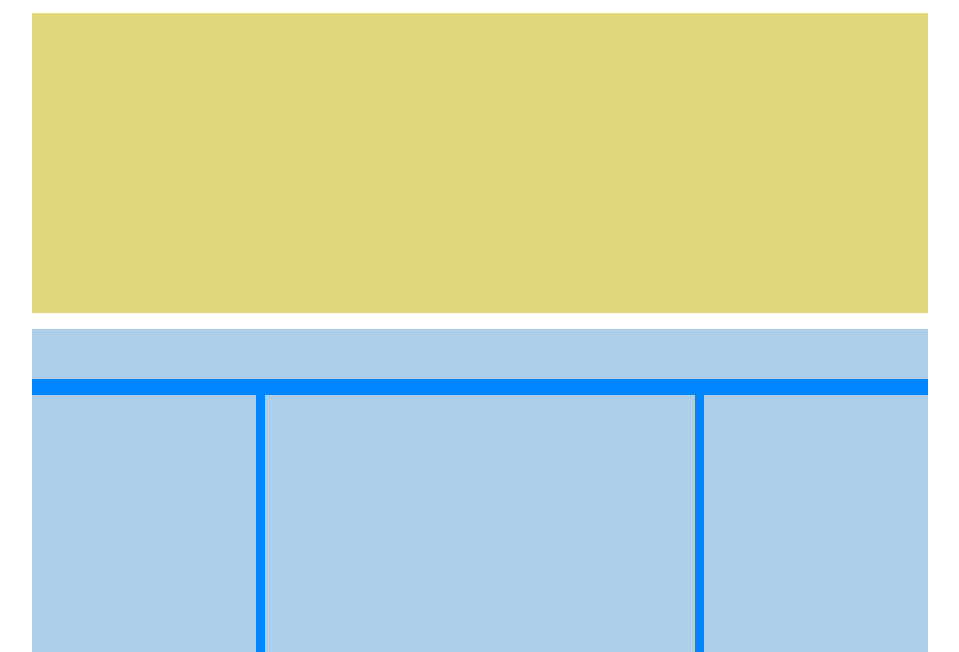
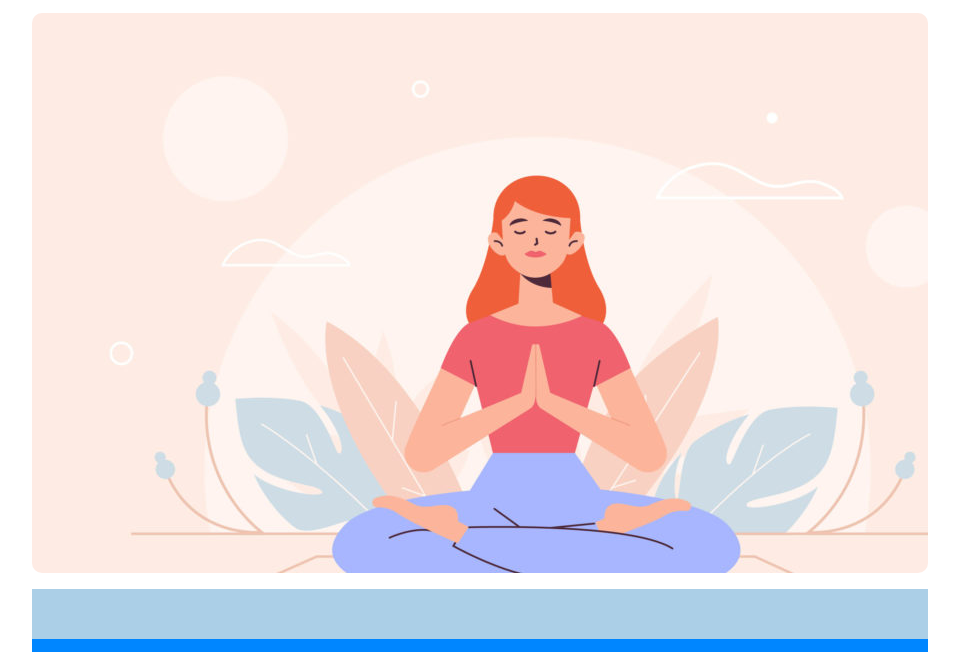
Before and after one commit to iamfrego/htmlcss-wp, a plain HTML site: page index.html in a window 1280 px wide. Shown: the part 139-791 px from the top of the page, without its empty margins (160-1119 px from the left). Drawn offline with Linux system fonts and the light colour scheme.

Commit message:
push ticket

```diff
--- a/index.html
+++ b/index.html
@@ -31,6 +31,8 @@
         <main id="site_main">
 
             <section id="hero_img">
+
+                <p></p>
 
             </section>
             <!-- /hero_img -->
--- a/style.css
+++ b/style.css
@@ -26,10 +26,10 @@ body {
 }
 */
 
-.debug #hero_img {
+/* .debug #hero_img {
     height: 300px;
     background-color: #e1d67a;
-}
+} */
 
 .debug #title {
     height: 50px;
@@ -75,6 +75,9 @@ a {
 
 #hero_img {
     margin-top: 1rem;
+    height: 35rem;
+    background-image: url(./img/banner.jpg);
+    border-radius: 10px;
 }
 
 #title {
```
